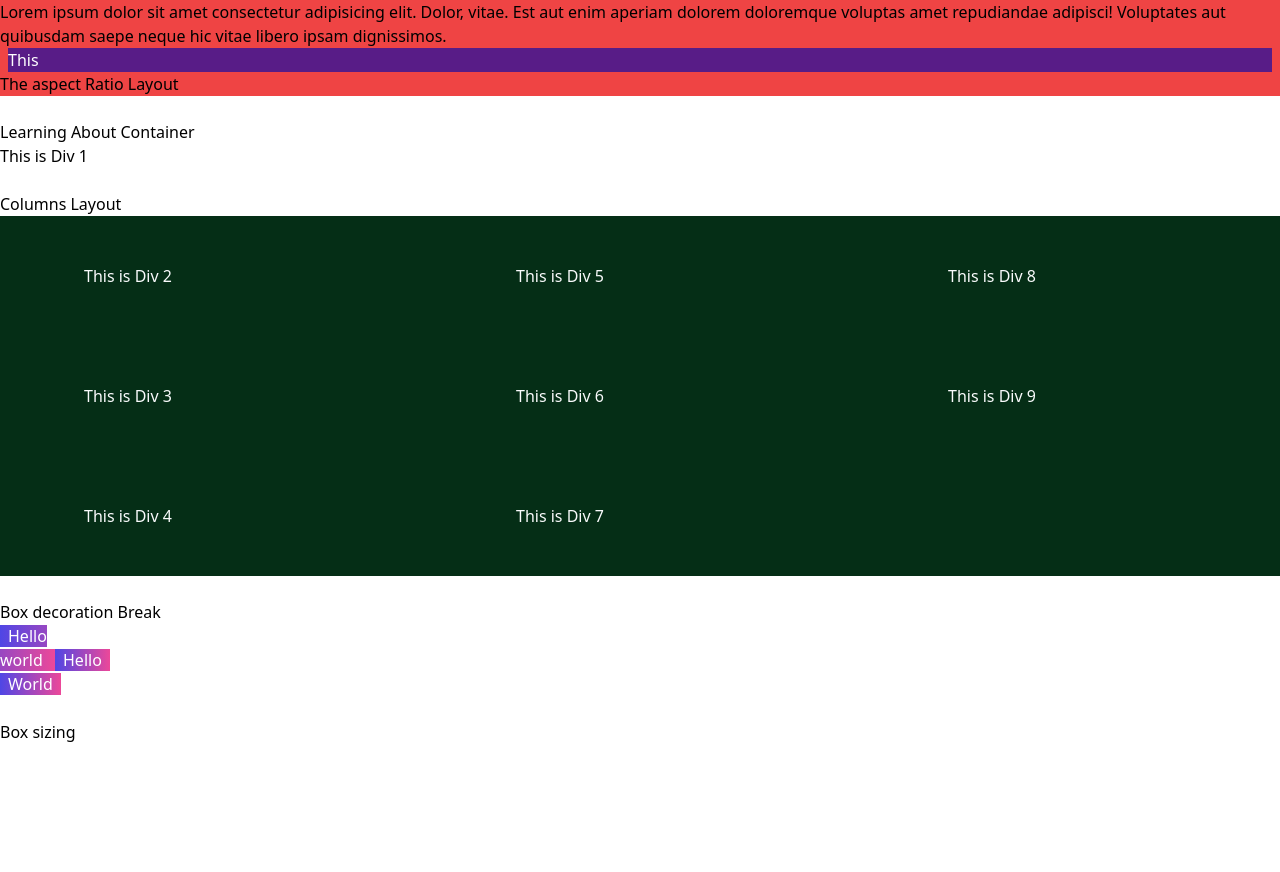
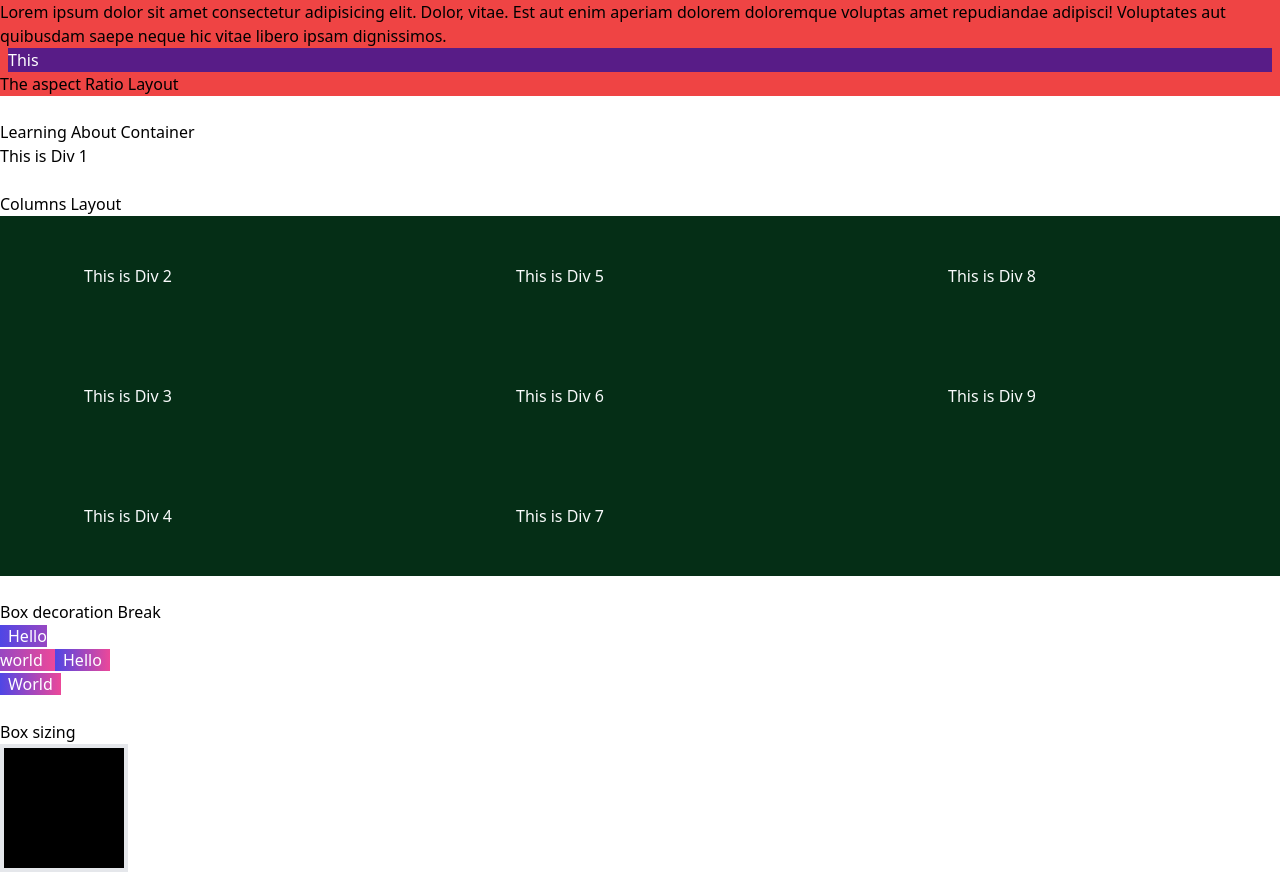
Before and after one commit to Becasss/Tailwind_CSS_Tutorial, a website built with Vite: page Day2/index.html in a window 1280 px wide. Before the commit the page ends 800 px from the top, so only its background shows below. Built offline with nearby package versions, Linux system fonts and the light colour scheme.

Commit message:
Updating box-border layout

```diff
--- a/Day2/index.html
+++ b/Day2/index.html
@@ -46,5 +46,7 @@
 <br><br>
 <h2 class="font-medium">Box sizing</h2>
 
+<div class="box-border h-32 w-32 p-4 border-4 bg-black"></div>
+
 </body>
 </html>
```
